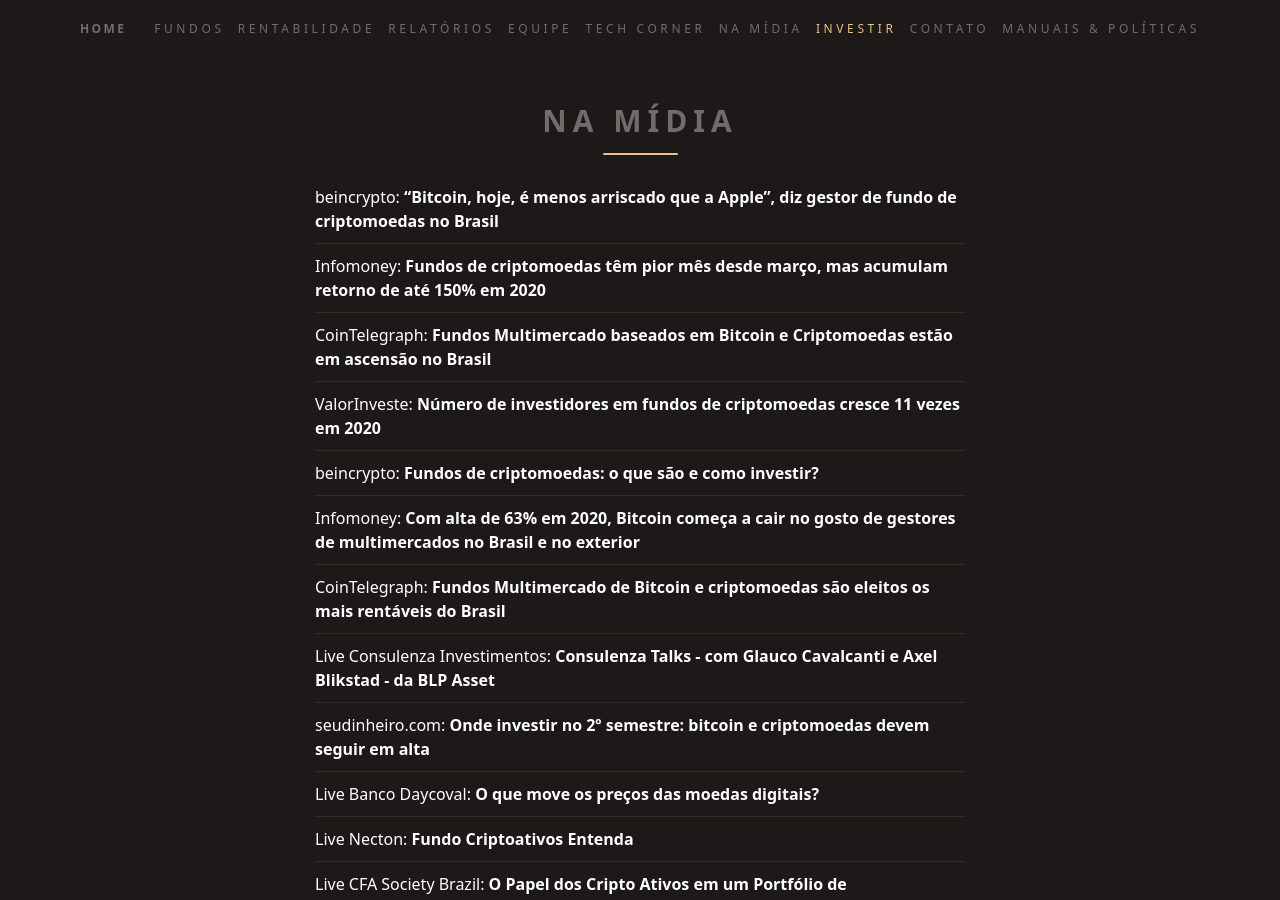
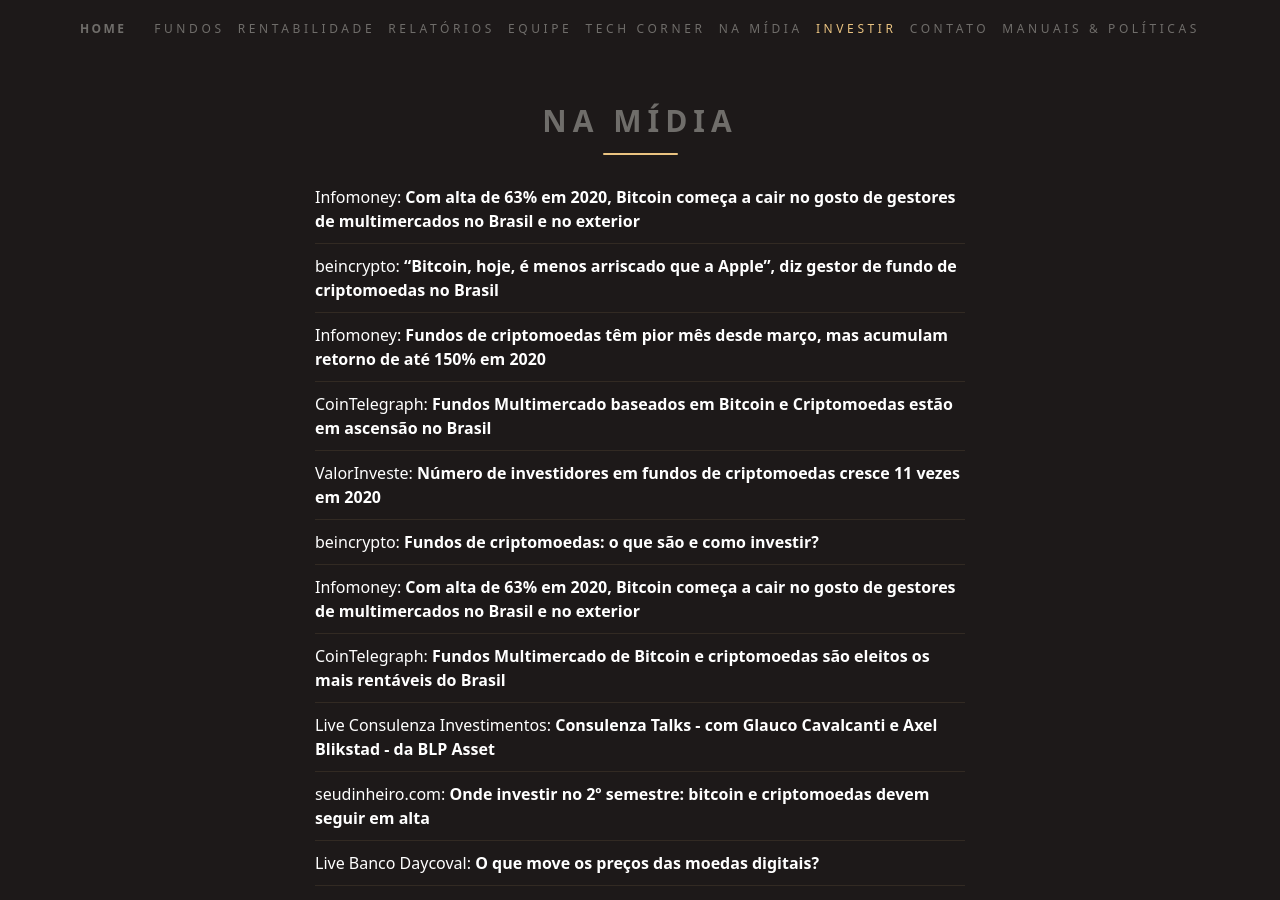
Before and after one commit to ateliedetemas/blpcrypto, a Jekyll site: the page built from _pages/na-midia.md, in a window 1280 px wide and 900 px high. Built offline with Jekyll 4.4.1, drawn with Linux system fonts in a browser that asks for light colours.

Commit message:
Update na-midia.md

```diff
--- a/_pages/na-midia.md
+++ b/_pages/na-midia.md
@@ -3,6 +3,7 @@ lang: pt
 layout: page
 title: Na Mídia
 ---
+|[Infomoney: **Com alta de 63% em 2020, Bitcoin começa a cair no gosto de gestores de multimercados no Brasil e no exterior**](https://www.infomoney.com.br/onde-investir/com-alta-de-63-em-2020-bitcoin-comeca-a-cair-no-gosto-de-gestores-de-multimercados-no-brasil-e-no-exterior/?utm_medium=email&_hsmi=98442642&_hsenc=p2ANqtz--1AAumvOJ9LYkg4qILf3iOzl8JRo9LlgDNGVeDWrLM3XA5w3wJnnZ-MKDrXZ-95LmdPUCwZT17WZYxRXnDqzAeRdSvAIXEbpMOAs1t8FqiyRwewYM&utm_content=98442642&utm_source=hs_email)
 |[beincrypto: **“Bitcoin, hoje, é menos arriscado que a Apple”, diz gestor de fundo de criptomoedas no Brasil**](https://beincrypto.com.br/bitcoin-hoje-e-menos-arriscado-que-a-apple-diz-gestor-de-fundo-de-criptomoedas-no-brasil/)
 |[Infomoney: **Fundos de criptomoedas têm pior mês desde março, mas acumulam retorno de até 150% em 2020**](https://www.infomoney.com.br/mercados/fundos-de-criptomoedas-caem-forte-em-setembro-mas-valorizacao-em-2020-chega-a-ate-150/)
 |[CoinTelegraph: **Fundos Multimercado baseados em Bitcoin e Criptomoedas estão em ascensão no Brasil**](https://cointelegraph.com.br/news/bitcoin-and-cryptocurrency-based-multimarket-funds-are-on-the-rise-in-brazil)
```
